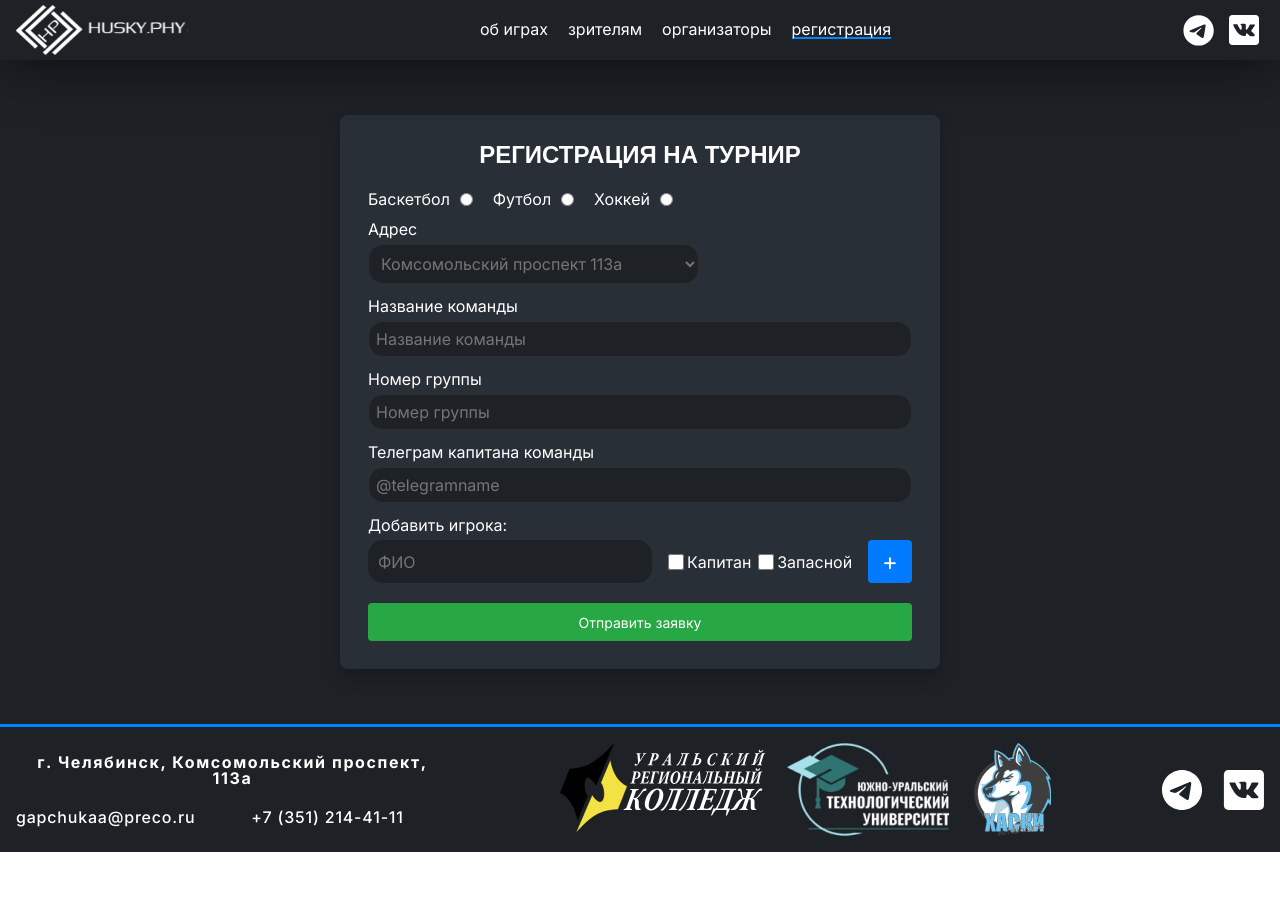
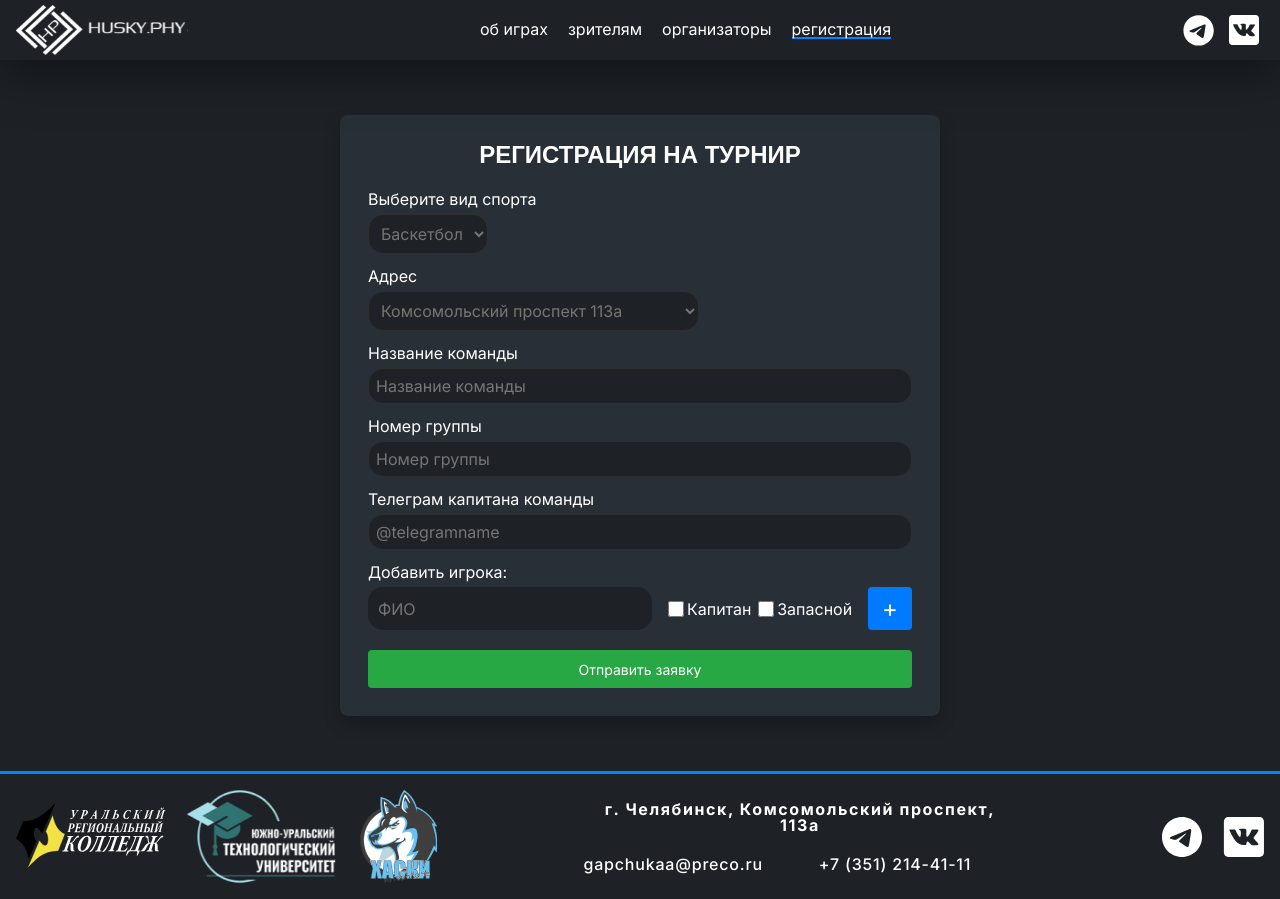
Before and after one commit to cm3tahkuh/gamesoffuture, a Next.js app: page /registration in a window 1280 px wide. Before the commit the page ends 852 px from the top, so only its background shows below. Built offline with nearby package versions, Linux system fonts and the light colour scheme; a web font is replaced by a local one.

Commit message:
changes in news main block and registration form

```diff
--- a/app/components/Footer/Footer.jsx
+++ b/app/components/Footer/Footer.jsx
@@ -6,16 +6,17 @@ export const Footer = () =>{
         <div className="footer">
             <div className="container">
                 <div className="footer__row">
+
+                    <div className="footer__logos-block">
+                        <img className="footer__logo" src="/src/URKlogo.svg" alt="Логотип Уральского Регионального Колледжа" />
+                        <img className="footer__logo" src="/src/YUTYlogo.png" alt="Логотип Южно Уральского Технологического Университета"/>
+                        <img className="footer__logo" src="/src/huskyLogo.png" alt="Логотип команды Хаски"/>
+                    </div>
                     <address className="footer__address-block">
                         <p className='footer__address-place'>г. Челябинск, Комсомольский проспект, 113а</p>
                     <a className='footer__address-email' href="mailto:123@live.preco.ru">gapchukaa@preco.ru</a>
                     <a className='footer__address-number' href="tel:+73512144111">+7 (351) 214-41-11</a>
                     </address>
-                    <div className="footer__logos-block">
-                        <img className="footer__logo" src="src/URKlogo.svg" alt="Логотип Уральского Регионального Колледжа" />
-                        <img className="footer__logo" src="src/YUTYlogo.png" alt="Логотип Южно Уральского Технологического Университета"/>
-                        <img className="footer__logo" src="src/huskyLogo.png" alt="Логотип команды Хаски"/>
-                    </div>
                     <div className="footer__socials">
                         <a href="#"><img src="/src/telegram2.svg" alt="Telegram icon"></img></a>
                         <a href="#"><img src="/src/vk2.svg" alt="VK icon"></img></a>
--- a/app/components/Footer/Footer.scss
+++ b/app/components/Footer/Footer.scss
@@ -57,6 +57,7 @@
   }
 
   &__logo {
+    max-width: 150px;
   }
 
   &__socials {
--- a/app/registration/page.js
+++ b/app/registration/page.js
@@ -1,6 +1,7 @@
 "use client";
 
 import { useState } from "react";
+import { motion, useInView } from "framer-motion";
 import styles from "./registration.scss";
 
 const RegistrationForm = () => {
@@ -13,8 +14,8 @@ const RegistrationForm = () => {
     teamName: "",
     groupNumber: "",
     captainTelegram: "",
-    selectedLocation: "",
-    selectedSport: "",
+    selectedLocation: "Комсомольский проспект 113а",
+    selectedSport: "баскетбол",
   });
 
   const playerLimits = {
@@ -29,24 +30,19 @@ const RegistrationForm = () => {
       return false;
     }
 
-     // Validate full name
     const nameParts = newPlayer.name.trim().split(/\s+/);
     if (nameParts.length !== 3) {
       setError("Введите ФИО: Фамилия Имя Отчество");
       return false;
     }
 
-     const isValidName = nameParts.every(
-       (part) => /^[А-ЯЁ][а-яё]+$/.test(part)
-     );
+    const isValidName = nameParts.every((part) => /^[А-ЯЁ][а-яё]+$/.test(part));
     if (!isValidName) {
       setError(
         "Каждая часть ФИО должна начинаться с заглавной буквы и содержать только буквы русского алфавита."
       );
       return false;
     }
-
-
 
     const limits = playerLimits[formData.selectedSport];
     const roleCount = players.reduce(
@@ -93,10 +89,6 @@ const RegistrationForm = () => {
   };
 
   const validateForm = () => {
-    if (!formData.selectedSport) {
-      setFormError("Выберите вид спорта.");
-      return false;
-    }
     if (!formData.teamName.trim()) {
       setFormError("Введите название команды.");
       return false;
@@ -115,10 +107,7 @@ const RegistrationForm = () => {
       );
       return false;
     }
-    if (!formData.selectedLocation) {
-      setFormError("Выберите адрес.");
-      return false;
-    }
+
     const limits = playerLimits[formData.selectedSport];
     const roleCount = players.reduce(
       (acc, player) => {
@@ -162,8 +151,8 @@ const RegistrationForm = () => {
           teamName: "",
           groupNumber: "",
           captainTelegram: "",
-          selectedLocation: "",
-          selectedSport: "",
+          selectedLocation: "Комсомольский проспект 113а",
+          selectedSport: "баскетбол",
         });
         setPlayers([]);
       } else {
@@ -202,7 +191,9 @@ const RegistrationForm = () => {
       roleCount["игрок"] > limits["игрок"] ||
       roleCount["запасной"] > limits["запасной"]
     ) {
-      alert("Количество игроков превышает лимит для выбранного вида спорта. Удалите лишних игроков, чтобы сменить вид спорта.");
+      alert(
+        "Количество игроков превышает лимит для выбранного вида спорта. Удалите лишних игроков, чтобы сменить вид спорта."
+      );
       return;
     }
 
@@ -212,45 +203,33 @@ const RegistrationForm = () => {
     }));
   };
 
-
   return (
-    <div className="form-container">
+    <motion.div
+      className="form-container"
+      initial="hidden"
+      animate="visible"
+      variants={{
+        hidden: { opacity: 0 },
+        visible: {
+          opacity: 1,
+          transition: { staggerChildren: 0.3 },
+        },
+      }}
+    >
       <div className="form-wrapper">
         <h2>РЕГИСТРАЦИЯ НА ТУРНИР</h2>
         <form onSubmit={handleSubmit}>
           <div className="form-group">
-            <div className="sport-selection">
-              <div className="sport-label">
-                <input
-                  type="radio"
-                  name="sport"
-                  value="баскетбол"
-                  checked={formData.selectedSport === "баскетбол"}
+            <label>Выберите вид спорта</label>
+            <select
+              className="form-sport"
+              value={formData.selectedSport}
               onChange={(e) => handleSportChange(e.target.value)}
-                />
-                <div>Баскетбол</div>
-              </div>
-              <div className="sport-label">
-                <input
-                  type="radio"
-                  name="sport"
-                  value="футбол"
-                  checked={formData.selectedSport === "футбол"}
-                  onChange={(e) => handleSportChange(e.target.value)}
-                />
-                <div>Футбол</div>
-              </div>
-              <div className="sport-label">
-                <input
-                  type="radio"
-                  name="sport"
-                  value="хоккей"
-                  checked={formData.selectedSport === "хоккей"}
-                  onChange={(e) => handleSportChange(e.target.value)}
-                />
-                <div>Хоккей</div>
-              </div>
-            </div>
+            >
+              <option value="баскетбол">Баскетбол</option>
+              <option value="футбол">Футбол</option>
+              <option value="хоккей">Хоккей</option>
+            </select>
           </div>
           <div className="form-group">
             <label>Адрес</label>
@@ -354,7 +333,7 @@ const RegistrationForm = () => {
           <button type="submit">Отправить заявку</button>
         </form>
       </div>
-    </div>
+    </motion.div>
   );
 };
 
--- a/app/registration/registration.scss
+++ b/app/registration/registration.scss
@@ -231,6 +231,19 @@ input[type="checkbox"] {
   }
 }
 
+.form-sport {
+  max-width: 100%;
+  background: #1e2227;
+  padding: 8px;
+  border: 1px solid #2f2f2f;
+  border-radius: 15px;
+  outline: none;
+  font-family: "Inter", sans-serif;
+  font-weight: 400;
+  color: #757572;
+  font-size: 16px;
+}
+
 .form-address {
   max-width: 100%;
   background: #1e2227;
```
Also changed, not shown: app/components/News/News.jsx (+11 -6 lines), app/news/[id]/news_id.scss (added, +55 -0 lines), app/news/[id]/page.js (added, +70 -0 lines). Lines whose indentation alone changed are shown as unchanged.
